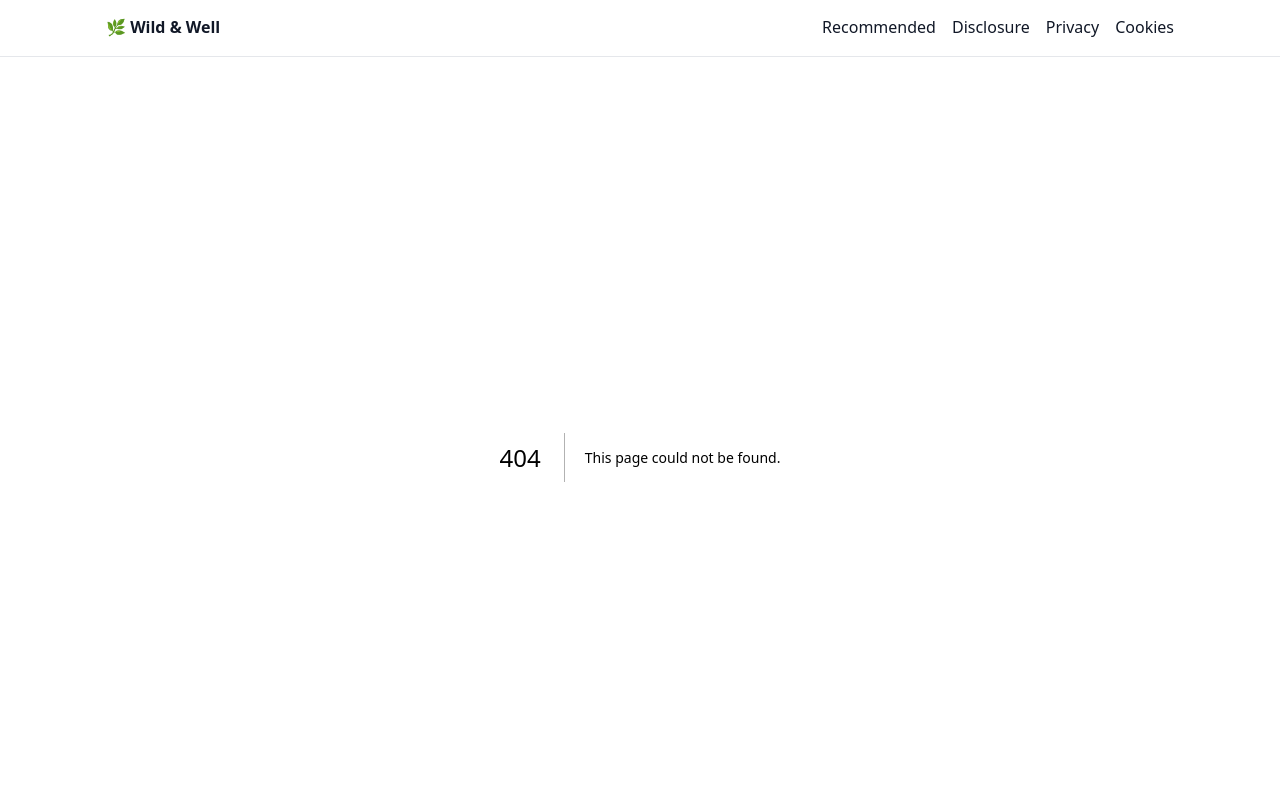
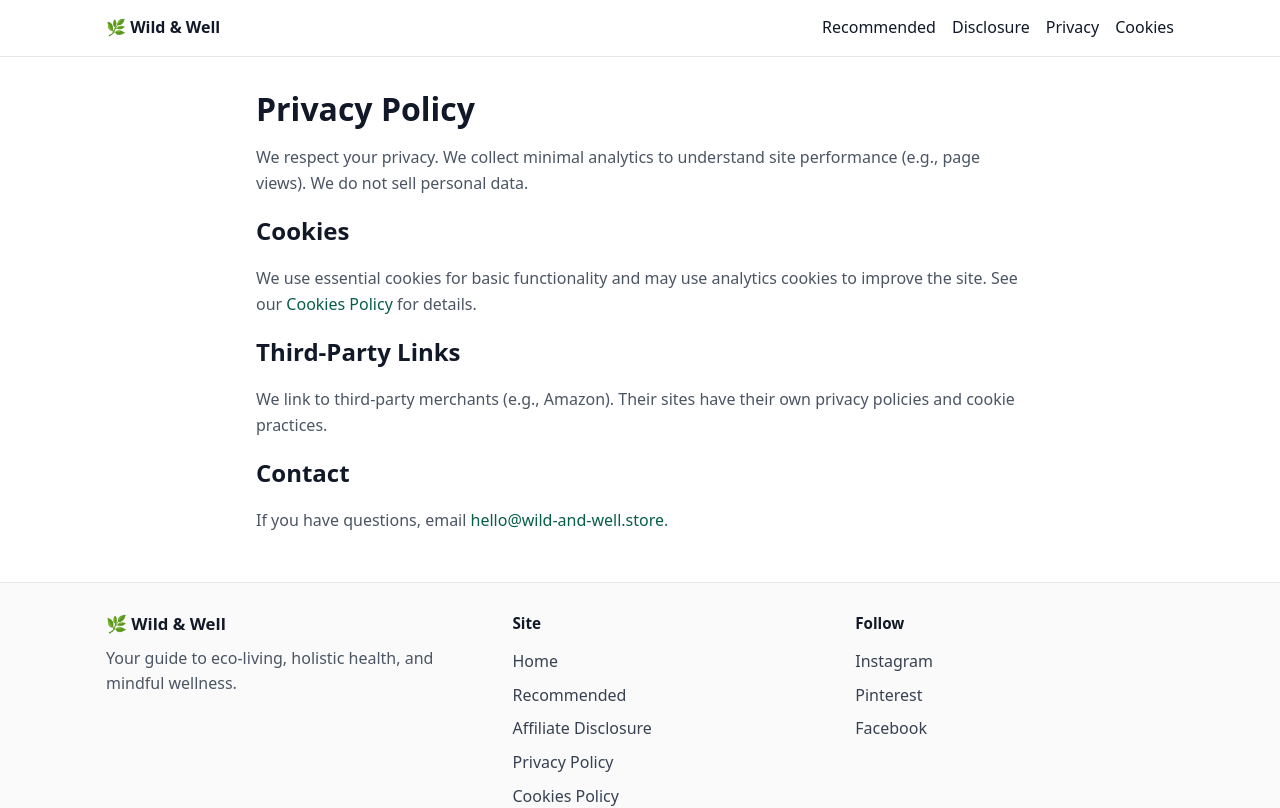
Before and after one commit to dariosandison/Eco---Holistic, a Next.js app: page /privacy in a window 1280 px wide. Before the commit this address had no page. Shown: the top 808 px of the page. Built offline with nearby package versions, Linux system fonts and the light colour scheme.

Commit message:
Create privacy.js

```diff
--- /dev/null
+++ b/pages/privacy.js
@@ -0,0 +1,45 @@
+// pages/privacy.js
+import Head from "next/head";
+
+export default function Privacy() {
+  return (
+    <>
+      <Head>
+        <title>Privacy Policy | Wild & Well</title>
+        <meta
+          name="description"
+          content="How we handle your data, cookies, and third-party services on Wild & Well."
+        />
+      </Head>
+
+      <main className="container">
+        <h1>Privacy Policy</h1>
+        <p>
+          We respect your privacy. We collect minimal analytics to understand site
+          performance (e.g., page views). We do not sell personal data.
+        </p>
+        <h2>Cookies</h2>
+        <p>
+          We use essential cookies for basic functionality and may use analytics
+          cookies to improve the site. See our <a href="/cookies">Cookies Policy</a> for details.
+        </p>
+        <h2>Third-Party Links</h2>
+        <p>
+          We link to third-party merchants (e.g., Amazon). Their sites have their
+          own privacy policies and cookie practices.
+        </p>
+        <h2>Contact</h2>
+        <p>
+          If you have questions, email <a href="mailto:hello@wild-and-well.store">hello@wild-and-well.store</a>.
+        </p>
+      </main>
+
+      <style jsx>{`
+        .container { max-width: 800px; margin: 2rem auto; padding: 0 16px; }
+        h1 { margin-bottom: .5rem; }
+        h2 { margin-top: 1.25rem; }
+        p { color: var(--muted); }
+      `}</style>
+    </>
+  );
+}
```
